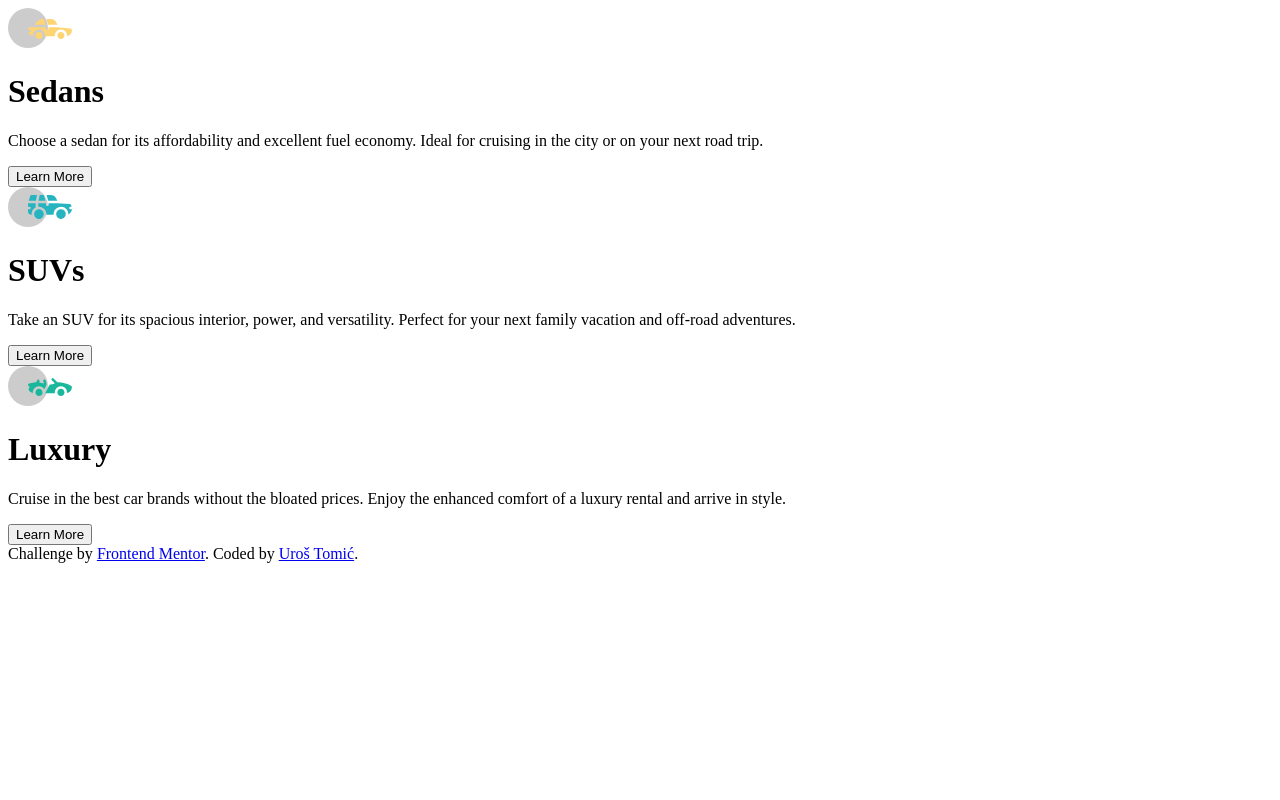
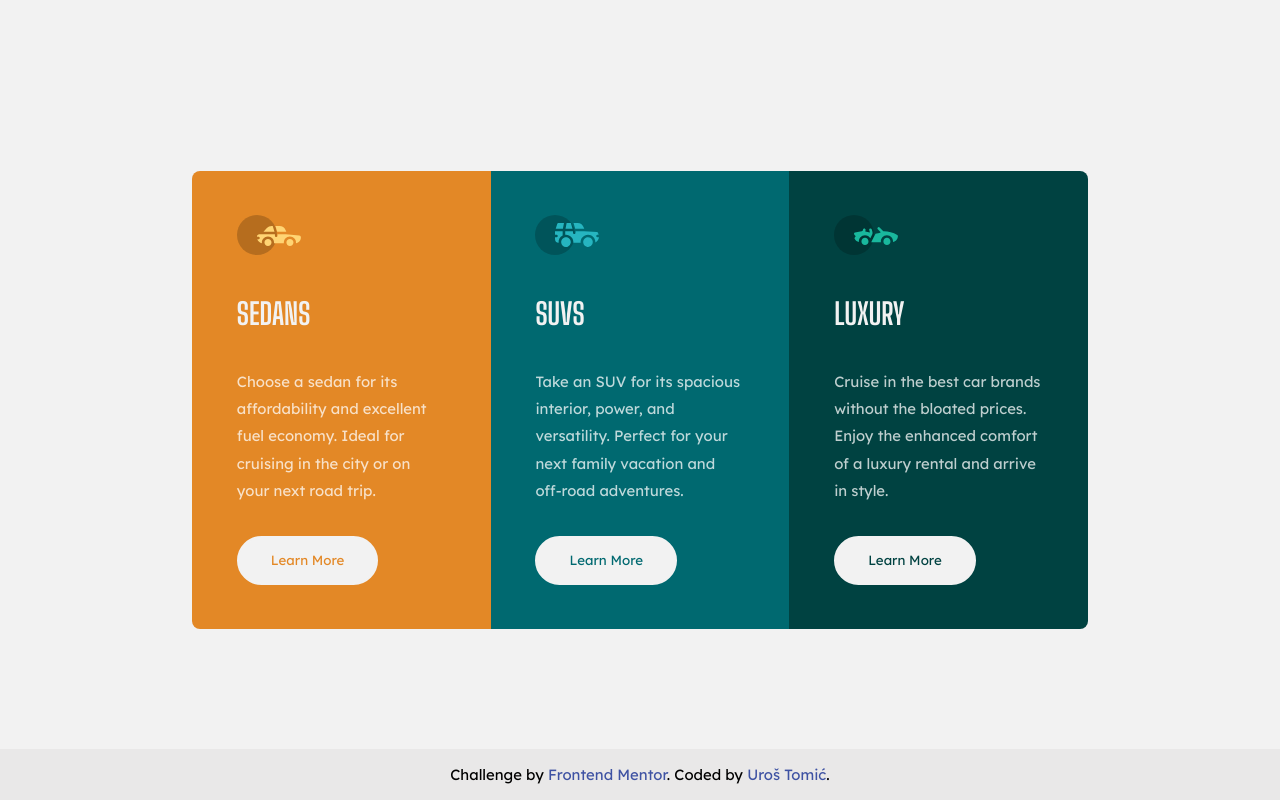
Before and after one commit to MrGeminus/3-column-preview-card-component, a plain HTML site: page index.html in a window 1280 px wide. Drawn offline with Linux system fonts and the light colour scheme.

Commit message:
fifth commit

```diff
--- a/index.html
+++ b/index.html
@@ -5,8 +5,8 @@
   <meta charset="UTF-8">
   <meta name="viewport" content="width=device-width, initial-scale=1.0">
   <link rel="icon" type="image/png" sizes="32x32" href="./images/favicon-32x32.png">
-  <link rel="stylesheet" media="screen and (max-width: 375px)" href="css/mobile.css" />
-  <link rel="stylesheet" media="screen and (min-width: 1440px)" href="css/desktop.css" />
+  <link rel="stylesheet" media="screen and (max-width: 942px)" href="css/mobile.css" />
+  <link rel="stylesheet" media="screen and (min-width: 942px)" href="css/desktop.css" />
   <title>Frontend Mentor | 3-column preview card component</title>
 </head>
 
--- a/sass/desktop.scss
+++ b/sass/desktop.scss
@@ -21,7 +21,7 @@ body{
     font-size: 0.93rem;
     background-color: hsl(0, 0%, 95%);
     .card-container{
-        margin: 0 39rem;
+        width: 56rem;
         display: grid;
         grid-template-rows: repeat(1, 1fr);
         grid-template-columns: repeat(3, 1fr);
```
Also changed, not shown: css/desktop.css, 1 other file.
